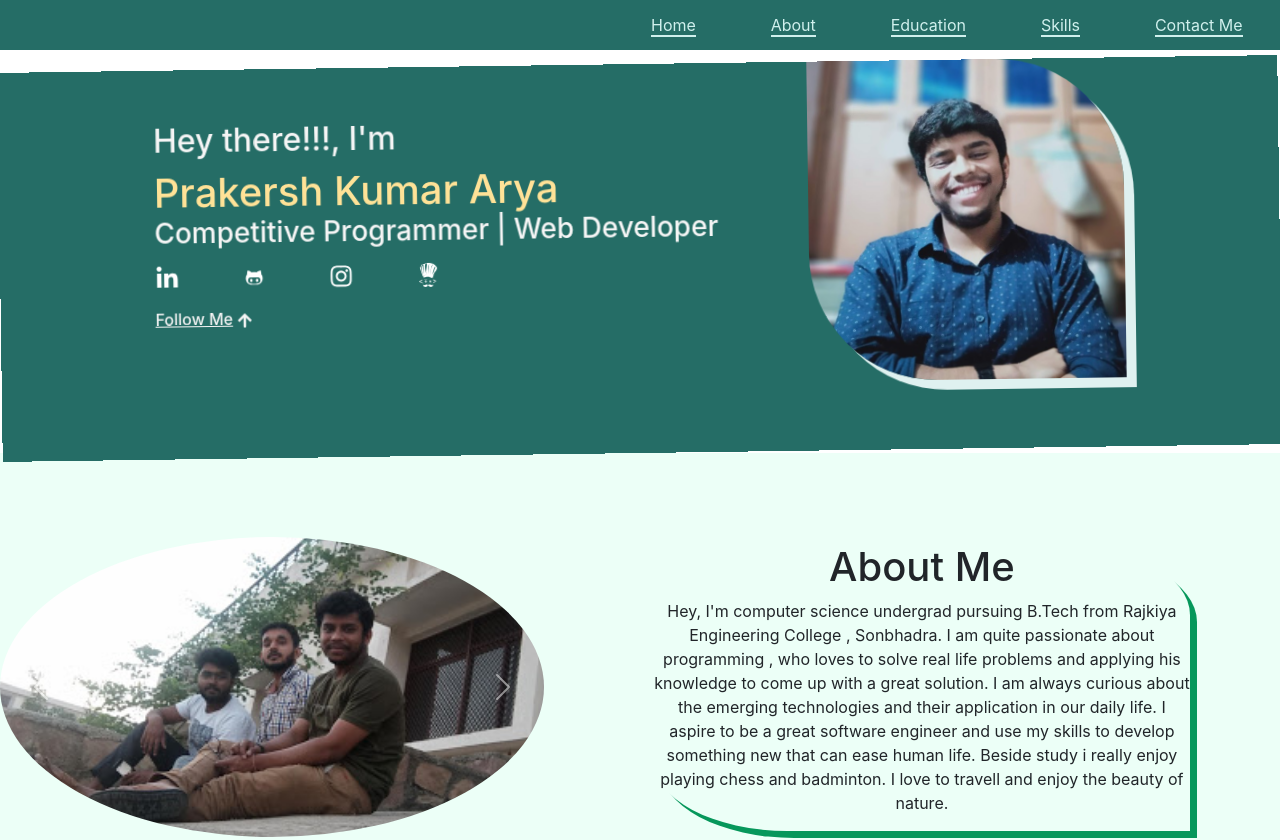
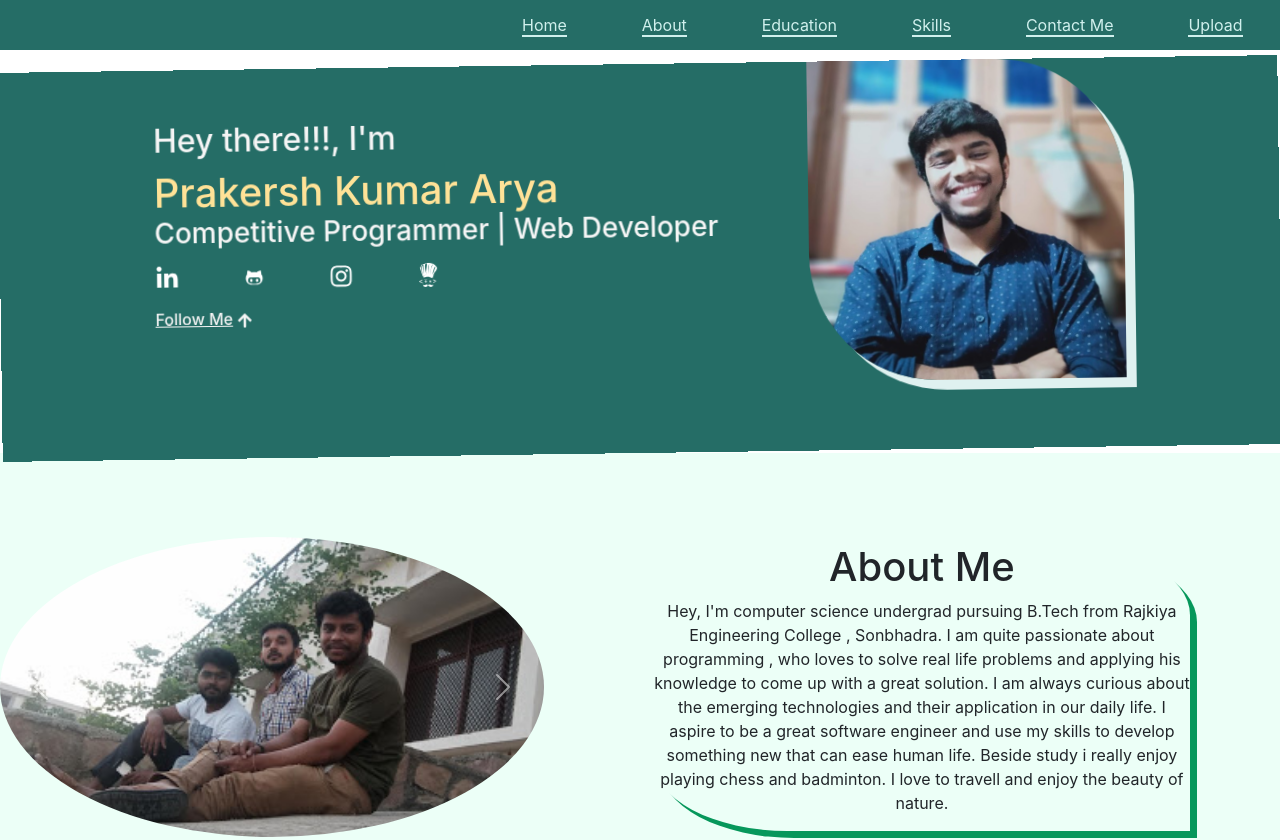
Before and after one commit to Prakersh123/Portfolio, a React (Create React App) app: page / in a window 1280 px wide. Shown: the top 840 px of the page. Built offline with nearby package versions, Linux system fonts and the light colour scheme.

Commit message:
route updated

```diff
--- a/src/Nav.jsx
+++ b/src/Nav.jsx
@@ -9,6 +9,7 @@ const Nav = () => {
         <li><a href="#education">Education</a></li>
         <li><a href="#skills">Skills</a></li>
         <li><a href="#contact">Contact Me</a></li>
+        <li><a href="/upload">Upload</a></li>
         </ul>
         </>
     )
```
